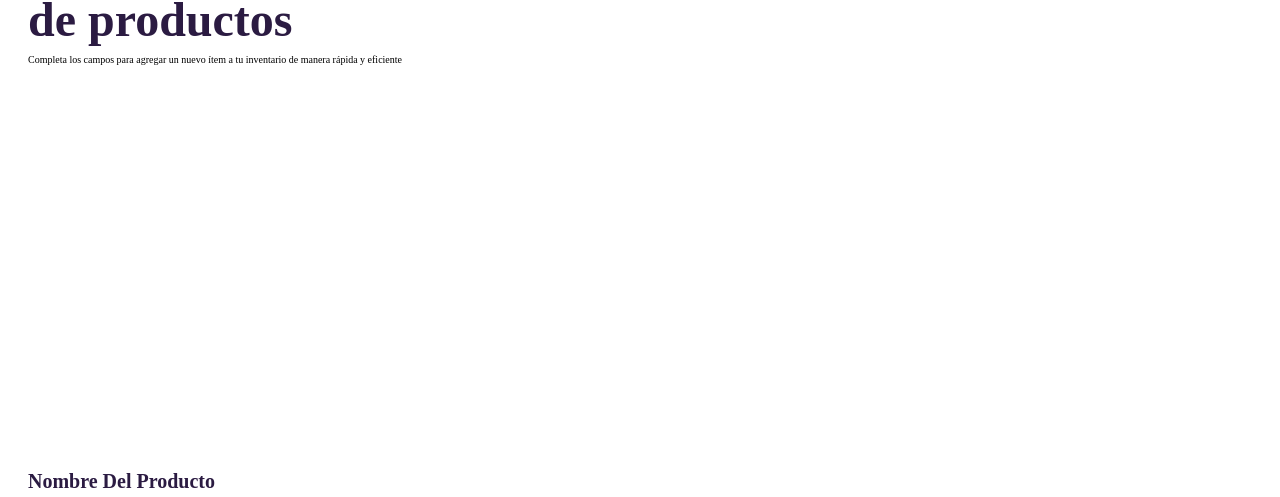
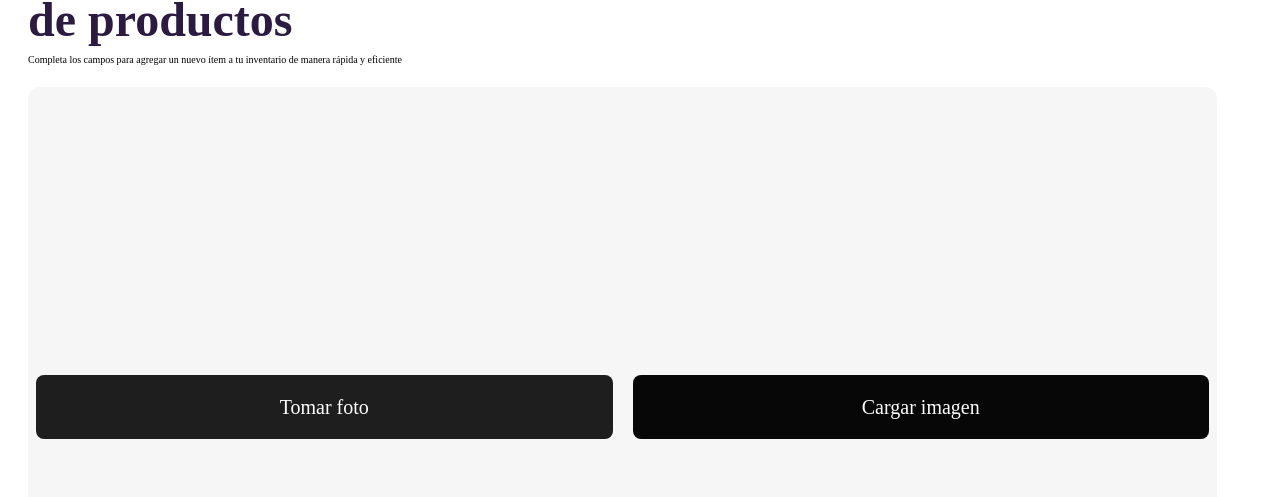
Before and after one commit to luis50019/Inventario-Boneteria, a React (Vite) app: page /Inventary/NewProduct in a window 1280 px wide. Shown: the part 176-673 px from the top of the page. Built offline with nearby package versions, Linux system fonts and the light colour scheme; no server answers; a web font is replaced by a local one.

Commit message:
cambios de la camara realizaado

```diff
--- a/package.json
+++ b/package.json
@@ -10,10 +10,13 @@
     "preview": "vite preview"
   },
   "dependencies": {
+    "@vitejs/plugin-basic-ssl": "^1.2.0",
     "react": "^18.3.1",
     "react-dom": "^18.3.1"
   },
   "devDependencies": {
+    "@cloudinary/react": "^1.13.1",
+    "@cloudinary/url-gen": "^1.21.0",
     "@eslint/js": "^9.13.0",
     "@types/react": "^18.3.12",
     "@types/react-dom": "^18.3.1",
--- a/src/components/Form/ProductForm.jsx
+++ b/src/components/Form/ProductForm.jsx
@@ -6,14 +6,11 @@ import "../../styles/Input.css";
 import Input from "../UI/Input";
 import { modesForm } from "./utilsForm";
 import { UseContextApp } from "../../context/AppContext";
-import Webcam from "react-webcam";
+import ContImg from "../Layout/ContImg";
+import { Cloudinary } from "@cloudinary/url-gen";
 const URL_IMG =
   "https://w7.pngwing.com/pngs/853/276/png-transparent-gray-crew-neck-shirt-t-shirt-polo-shirt-clothing-grey-t-shirt-tshirt-fashion-active-shirt-thumbnail.png";
 
-const videoConstraints = {
-	width:1280,
-	height:720
-}
 export default function ProductForm({ product, option = "view" }) {
 	const {addProductToInventary} = UseContextApp();
 	const {
@@ -24,17 +21,53 @@ export default function ProductForm({ product, option = "view" }) {
 		control,
 		formState: { error },
 	} = useForm({ defaultValues: { ...product } });
-	const webCamRef = useRef(null)
 	const [isDisabled, setIsDisabled] = useState(true);
+	const [captureImg,setCaptureImg] = useState({img:[],imgLocal:[],opcion:""})
 	const [modeForm,setModeForm] = useState(option)
 	const [functionForm,setFunctionForm] = useState();
-	const [facingMode,setFacingMode] = useState('environment');
-	const onSubmit = (data) => console.log(data);
+
+	const onSubmit = async(data) =>{
+
+		const formData = new FormData();
+
+		formData.append("file",captureImg.img);
+		formData.append("upload_preset","prubaImagenes");
+		try{
+			const response =  await fetch("https://api.cloudinary.com/v1_1/dzqytawx9/image/upload",{
+				method:"POST",
+				body:formData,
+			})
+			const imgCld = await response.json();
+			data.imageUrl= [imgCld.secure_url,imgCld.secure_url]
+
+			data.availableUnits = parseInt(data.availableUnits);
+			data.dozenPrice = parseFloat(data.dozenPrice)
+			data.maximumAge = parseInt(data.maximumAge);
+			data.minimumAge = parseInt(data.minimumAge);
+			data.purchasePrice = parseFloat(data.purchasePrice);
+			data.unitPrice = parseFloat(data.unitPrice)
+			data.discount = parseFloat(data.discount)
+			data.isSecondHand = data.isSecondHand == "yes"
+			console.log("info",data);
+
+
+			const res = await addProductToInventary(data)
+			console.log("final",res);
+		}catch(e){
+			console.log(e);
+		}
+	};
 
 	// codigo para tomar la foto
-	const capturee =()=>{
-		const imgSrc = webCamRef.current.getScreenshot();
-		console.log(imgSrc);
+	const selectImg=(img,imgLocal,opcion)=>{
+		setCaptureImg(
+			{
+				img:img,
+				imgLocal:imgLocal,
+				opcion:opcion
+
+			}
+		)
 	}
 
 	// codigo para vereficar el tipo de operacion que se ralizara
@@ -66,32 +99,21 @@ export default function ProductForm({ product, option = "view" }) {
 		}
 		if(modeForm == "new"){
 			setIsDisabled(false);
-			setFunctionForm((newProduct)=> addProductToInventary(newProduct))
 			reset()
 		}
 	}, [product || modeForm]);
 
+	useEffect(()=>{
+		console.log(captureImg);
+	},[captureImg])
+
 	return (
 		<form
 			onSubmit={handleSubmit(onSubmit)}
-			className="mt-5 pl-2 pb-5 flex flex-col gap-5 min-h-[130vh] max-h[105vh] items-start capitalize"
+			className="mt-5 pl-2 flex flex-col gap-5 min-h-auto pb-32 items-start capitalize"
 		>
 
-			<Webcam
-				ref={webCamRef}
-				height={360}
-				screenshotFormat="image/png"
-				audio={false}
-				width={720}
-				videoConstraints={
-					{
-						width:1280,
-						height:720,
-						facingMode:'user',
-					}
-				}
-
-			/>
+			<ContImg setCaptureImg={selectImg} img={captureImg}/>
 
 			<Input
 				label="Nombre del producto"
--- /dev/null
+++ b/src/components/Layout/Camara.jsx
@@ -0,0 +1,33 @@
+import React,{useRef} from 'react'
+import Webcam from 'react-webcam'
+
+export default function ImageProduct({setImg}) {
+  const webCamRef = useRef(null)
+  const capture =async()=>{
+		const imgSrc = webCamRef.current.getScreenshot();
+		setImg(imgSrc);
+	}
+  return (
+    <>
+        <div className="w-[100%] h-[100%] flex flex-col gap-3 justify-center items-center">
+				<Webcam
+					style={{width:'85%',height:'85%'}}
+					ref={webCamRef}
+					height={360}
+					screenshotFormat="image/png"
+					audio={false}
+					width={720}
+					videoConstraints={
+						{
+							width:1280,
+							height:720,
+							facingMode:'environment',
+						}
+					}
+
+				/>
+				<button onClick={capture} className='h-10 pr-5 pl-5 rounded-md bg-[#2B1B42] text-[#fff] font-bold'>Tomar foto</button>
+			</div>
+    </>
+  )
+}
--- /dev/null
+++ b/src/components/Layout/ContImg.jsx
@@ -0,0 +1,64 @@
+import React, { useState } from "react";
+import ImgInput from "./ImgInput";
+import Camara from "./Camara";
+export default function ContImg({ setCaptureImg, img }) {
+  const [imgExist, setImgExist] = useState(false);
+  const [opcion, setOpcion] = useState("");
+
+  const deleteImgSelect = () => {
+    setCaptureImg(null);
+		setImgExist(false);
+    setOpcion("");
+  };
+
+	const captureImg =(imgSrc)=>{
+    if(opcion === 'img'){
+      if(imgSrc){
+        const reader = new FileReader();
+        reader.onload = function(){
+          setCaptureImg(imgSrc,reader.result,opcion)
+        }
+        reader.readAsDataURL(imgSrc)
+      }
+    }else{
+      setCaptureImg(imgSrc,imgSrc,opcion)
+    }
+		setOpcion("");
+		setImgExist(true)
+	}
+
+  return (
+    <>
+      {imgExist && (
+        <div className="w-full rounded-lg h-[50rem] bg-[#f7f6f6] flex flex-col gap-5 justify-center items-center">
+          <img className="w-[90%] h-auto" src={img.imgLocal} />
+          <button
+            onClick={deleteImgSelect}
+            className="h-10 pr-5 pl-5 rounded-md bg-[#ff0f0f] text-[#fff] font-bold"
+          >
+            Borrar foto
+          </button>
+        </div>
+      )}
+      {(!imgExist && !opcion)&& (
+        <div className="flex justify-between items-center bg-[#f7f6f6] rounded-xl w-full gap-5 p-2 h-[40rem]">
+          <button
+            onClick={() => setOpcion("camara")}
+            className="bg-[#1E1E1E] text-xl p-3 w-[50%] h-16 text-[#fff] rounded-lg h-10"
+          >
+            Tomar foto
+          </button>
+          <button
+            onClick={() => setOpcion("img")}
+            className="bg-[#070707] text-xl p-3 w-[50%] h-16 text-[#fff] rounded-lg h-10"
+          >
+            Cargar imagen
+          </button>
+        </div>
+      )}
+
+      {(opcion == "camara" && !imgExist) && <Camara setImg={captureImg} />}
+      {(opcion == "img" && !imgExist) && <ImgInput changeImg={captureImg} />}
+    </>
+  );
+}
--- /dev/null
+++ b/src/components/Layout/ImgInput.jsx
@@ -0,0 +1,18 @@
+import React from "react";
+
+export default function ImgInput({changeImg}) {
+	const handleImg = async (e)=>{
+		const file = e.target.files[0];
+		if(file){
+			changeImg(file);
+		}
+
+	}
+  return (
+    <>
+      <div className="w-full rounded-lg h-[40rem] bg-[#f7f6f6] flex flex-col gap-5 justify-center items-center">
+        <input type="file" className="text-[#070707] "  onChange={handleImg} accept="image/" />
+      </div>
+    </>
+  );
+}
--- a/src/context/AppContext.jsx
+++ b/src/context/AppContext.jsx
@@ -66,10 +66,10 @@ export function AppProvider({children}){
     }
   }
 
-  const addProductToInventary =async()=>{
+  const addProductToInventary =async(dataProduct)=>{
     try {
-      const data = await addProduct();
-      return data.data;
+      const data = await addProduct(dataProduct);
+      return data;
     } catch (error) {
       setError('Hubo un error al añadir el producto al inventario');
     }
--- a/src/pages/Product.jsx
+++ b/src/pages/Product.jsx
@@ -3,9 +3,7 @@ import { useLocation, useParams } from "react-router";
 import { UseContextApp } from "../context/AppContext";
 import ProductForm from "../components/Form/ProductForm";
 
-export default function Product(
-
-) {
+export default function Product() {
   let { id } = useParams();
   let location = useLocation();
 
--- a/vite.config.js
+++ b/vite.config.js
@@ -1,10 +1,11 @@
 import { defineConfig } from 'vite'
 import react from '@vitejs/plugin-react-swc'
+import viteBasicSslPlugin from '@vitejs/plugin-basic-ssl'
 
 export default defineConfig({
   plugins: [react()],
   server:{
     host:'0.0.0.0',
-    port:5173
+    port:5173,
   }
 })
```
Also changed, not shown: 2 other files (tests, documents, lock files or other folders).
